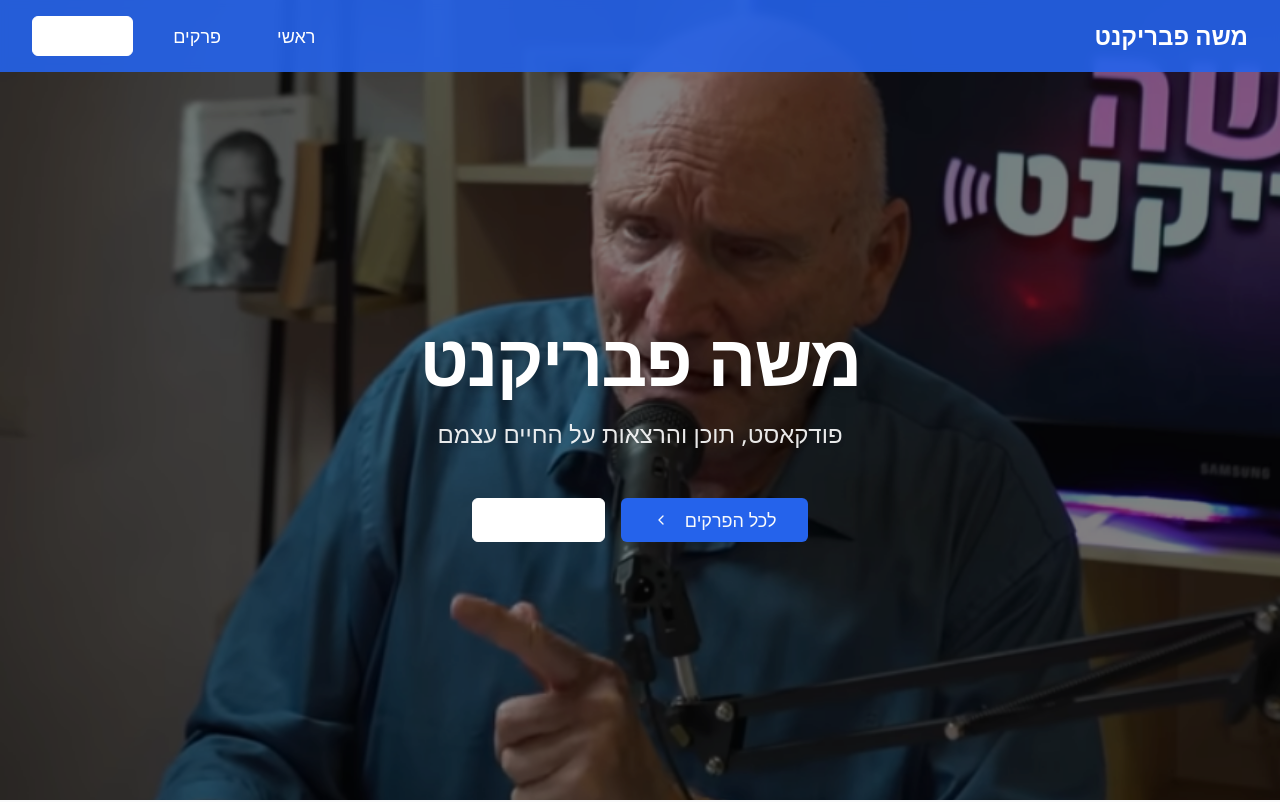
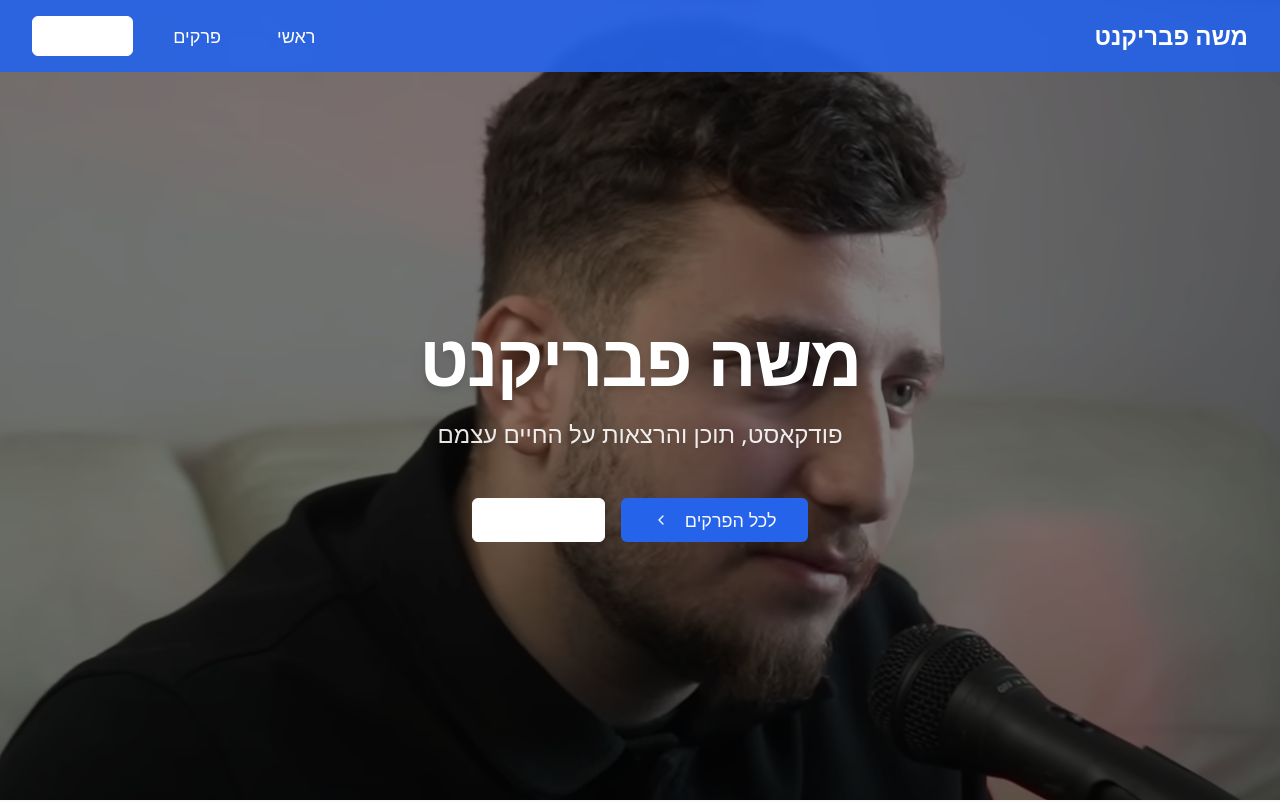
Before and after one commit to lova917/fabrikant-podcast-rebirth, a React (Vite) app: page / in a window 1280 px wide. Shown: the top 802 px of the page. Built offline with nearby package versions, Linux system fonts and the light colour scheme.

Commit message:
feat: hero pic updated

```diff
--- a/src/components/Hero.tsx
+++ b/src/components/Hero.tsx
@@ -9,7 +9,7 @@ const Hero = () => {
       <div
         className="absolute inset-0 bg-cover bg-center z-0"
         style={{
-          backgroundImage: "url('/lovable-uploads/27ba892d-db43-4cf0-852b-f1a4fe5a24ee.png')",
+          backgroundImage: "url('/lovable-uploads/moshe-hero.png')",
           filter: "brightness(0.5)"
         }}
       />
--- a/src/components/Navbar.tsx
+++ b/src/components/Navbar.tsx
@@ -15,7 +15,7 @@ const Navbar = () => {
         </Button>
         <Button
           variant="outline"
-          className="text-lg text-white border-white hover:bg-white hover:text-blue-600 transition-colors"
+          className="text-lg text-white border-white hover:text-blue-600 transition-colors"
         >
           דבר איתי
         </Button>
```
Also changed, not shown: public/lovable-uploads/moshe-hero.png (renamed from public/lovable-uploads/6bd82152-77ee-4421-a528-bf04aabdb454.png).
